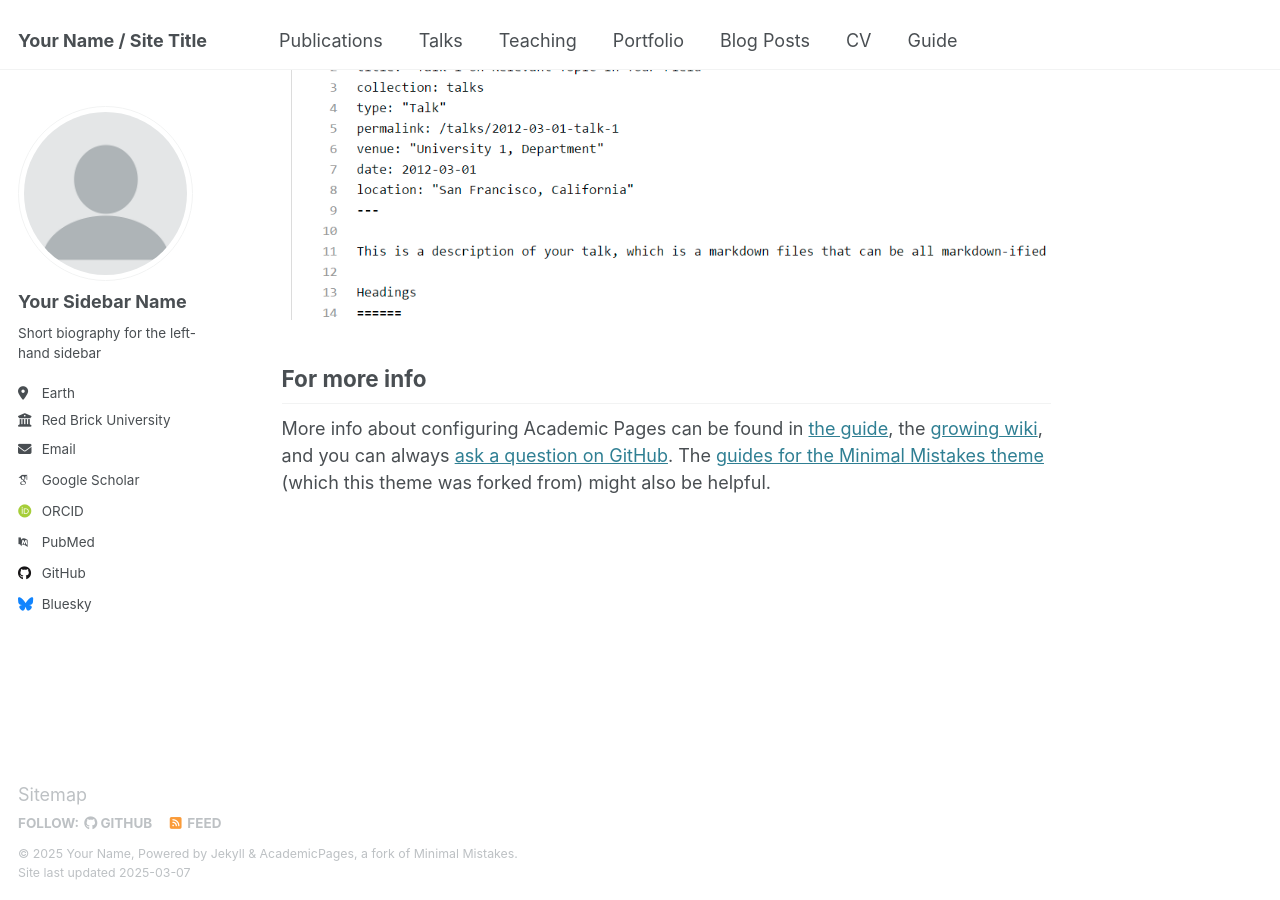
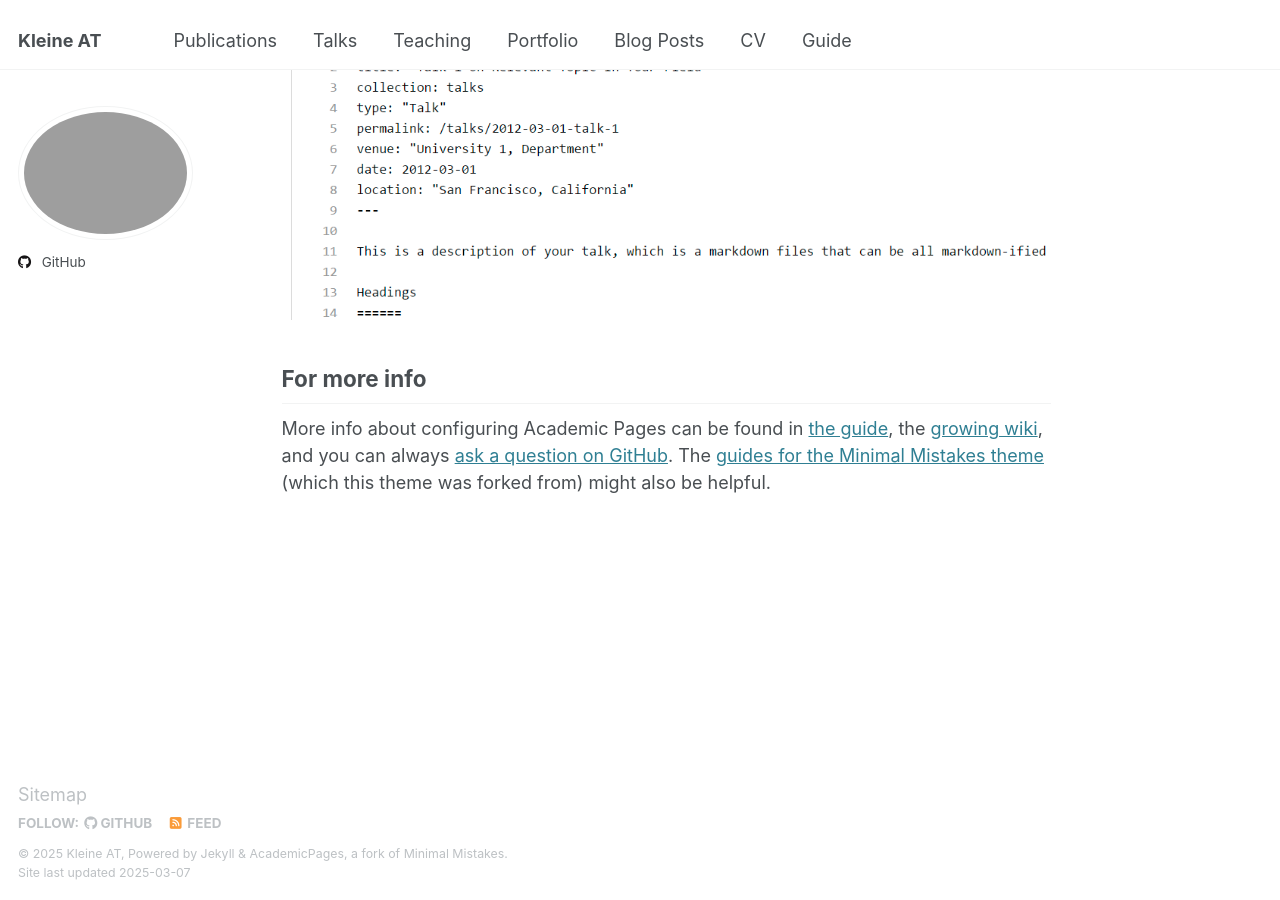
Before and after one commit to KleineAT/kleineat.github.io, a Jekyll site: the page built from _pages/about.md, in a window 1280 px wide and 900 px high, scrolled down 2642 px. Built offline with Jekyll 4.4.1, drawn with Linux system fonts in a browser that asks for light colours; some web fonts are replaced.

Commit message:
Update _config.yml

```diff
--- a/_config.yml
+++ b/_config.yml
@@ -9,35 +9,35 @@
 # Basic Site Settings
 locale                   : "en-US"
 site_theme               : "default"
-title                    : "Your Name / Site Title"
+title                    : "Kleine AT"
 title_separator          : "-"
-name                     : &name "Your Name"
-description              : &description "personal description"
-url                      : https://academicpages.github.io # the base hostname & protocol for your site e.g. "https://[your GitHub username].github.io"
+name                     : &name "Kleine AT"
+description              : &description "A one-day algebraic topology workshop for early-career researchers."
+url                      : https://kleineat.github.io # the base hostname & protocol for your site e.g. "https://[your GitHub username].github.io"
 baseurl                  : "" # the subpath of your site, e.g. "/blog"
-repository               : "academicpages/academicpages.github.io"
+repository               : "KleineAT/kleineat.github.io"
 
 # Site Author - The following control what appear as part of the author content on the side bar.
 #               If a field is blank the icon and link will not appear, otherwise it will be shown.
 #               Additional customization can be done by editing /_includes/author-profile.html
 author:
   # Biographic information
-  avatar           : "profile.png"
-  name             : "Your Sidebar Name"
+  avatar           : #
+  name             : #
   pronouns         : # example: "she/her"
-  bio              : "Short biography for the left-hand sidebar"
-  location         : "Earth"
-  employer         : "Red Brick University"
+  bio              : #
+  location         : #
+  employer         : #
   uri              : # URL
-  email            : "none@example.org"
+  email            : #
 
   # Academic websites
   arxiv            : # URL - Update with the correct link to your profile
-  googlescholar    : "https://scholar.google.com/citations?user=PS_CX0AAAAAJ"
+  googlescholar    : #
   impactstory      : # URL
-  orcid            : "http://orcid.org/yourorcidurl"
+  orcid            : #
   semantic         : # URL
-  pubmed           : "https://www.ncbi.nlm.nih.gov/pubmed/?term=john+snow"
+  pubmed           : #
   researchgate     : # URL
   scopus           : # URL
 
@@ -45,12 +45,12 @@ author:
   bitbucket        : # Username - Update with your username on the site
   codepen          : # Username
   dribbble         : # Username
-  github           : "academicpages"
+  github           : "KleineAT"
   kaggle           : # Username
   stackoverflow    : # User number or user number and name (i.e., use "1" or "1/jeff-atwood")
 
   # Social media
-  bluesky          : "bsky.app" # Replace this with you Bluesky username
+  bluesky          : # Replace this with you Bluesky username
   facebook         : # Username
   flickr           : # Username
   foursquare       : # Username
```
